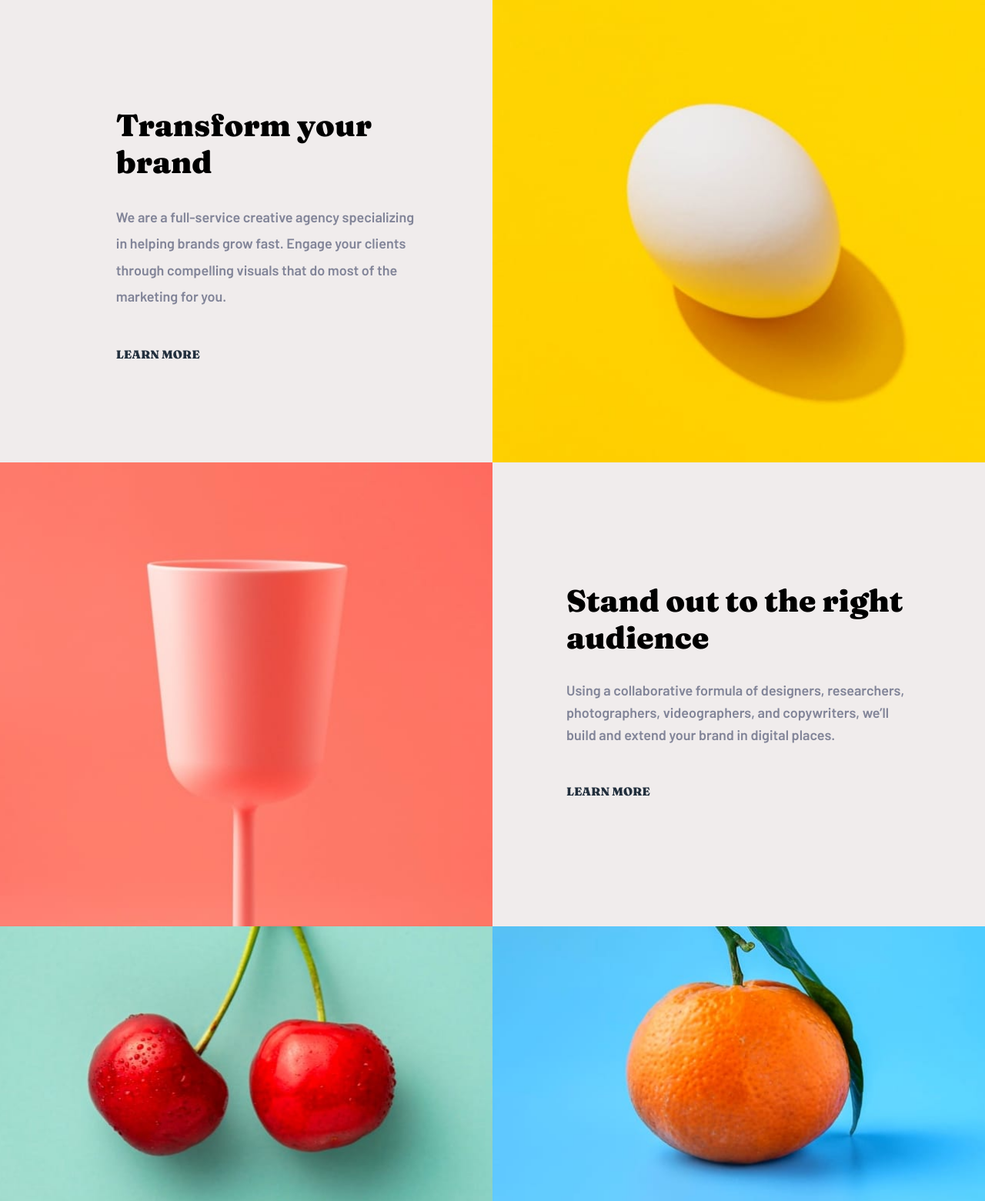
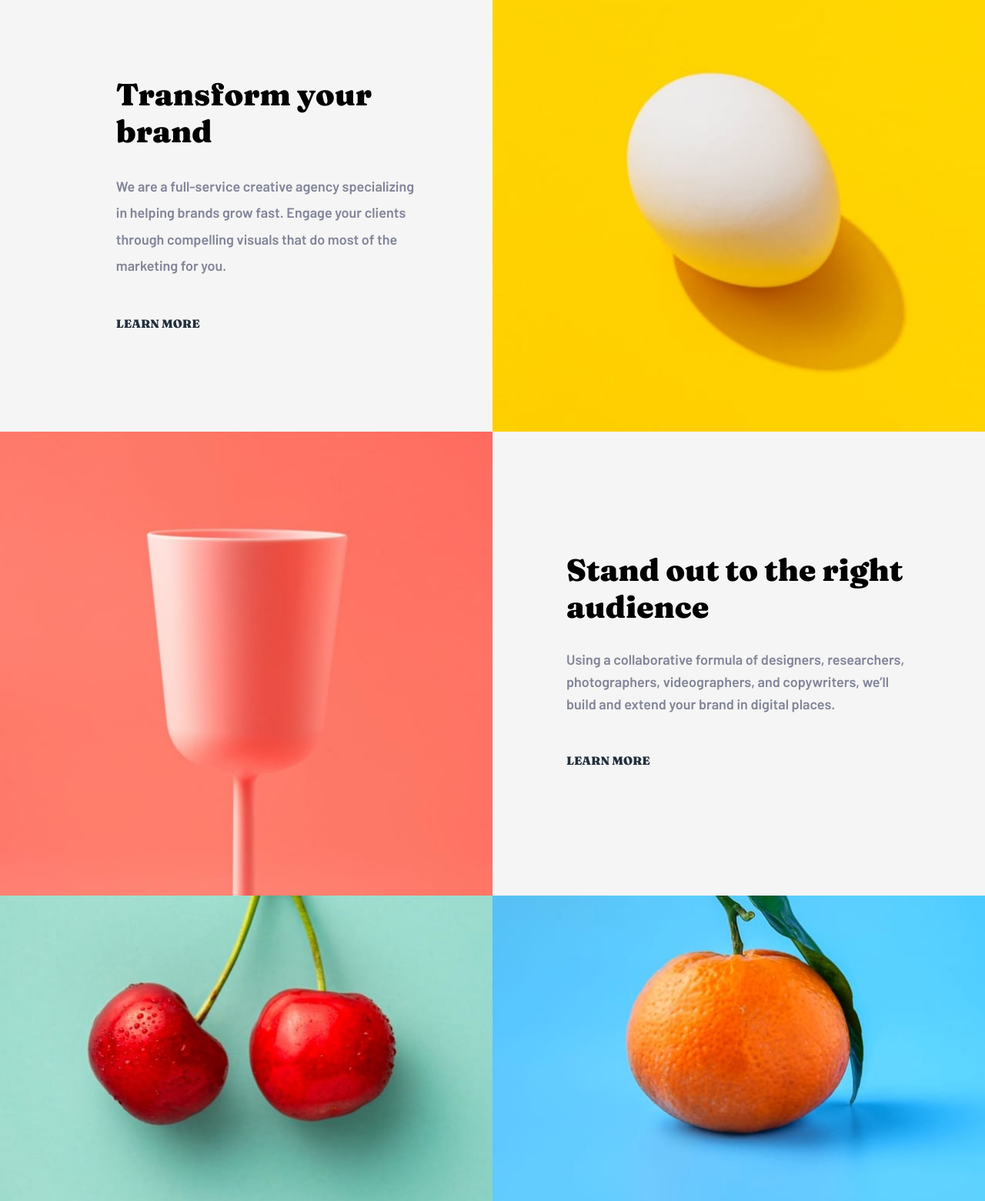
Before and after one commit to RedSquirrrel/sunnyside-agency-landing-page, a plain HTML site: page index.html in a window 1280 px wide. Shown: the part 842-2403 px from the top of the page at 77% size. Drawn offline with Linux system fonts and the light colour scheme.

Commit message:
fixed HTML issues and design

```diff
--- a/css/desktop.css
+++ b/css/desktop.css
@@ -1,6 +1,6 @@
 header {
   background: url('../images/desktop/image-header.jpg') no-repeat center center/cover;
-  height: 840px;
+  height: 800px;
   top: 0;
 }
 
@@ -130,7 +130,7 @@ h1 {
   align-content: center;
 }
 
-h4 {
+h2 {
   text-align: start;
   font-size: 4em;
   font-weight: 400;
--- a/css/style.css
+++ b/css/style.css
@@ -37,7 +37,7 @@ body {
   min-height: 100vh;
   overflow-x: hidden;
   line-height: 1.2;
-  background-color: #f0ecec;
+  background-color: hsl(0, 0%, 96%);
 }
 
 /* header */
@@ -159,7 +159,7 @@ h1 {
   margin: 10rem 3rem 10rem 3rem;
 }
 
-h4 {
+h2 {
   font-size: 2em;
   font-family: var(--fraunces);
   font-weight: 700;
--- a/index.html
+++ b/index.html
@@ -20,9 +20,9 @@
   </head>
 
   <body>
-    <header>
+    <header role="banner">
       <div class="nav-container">
-        <nav>
+        <nav role="navigation">
           <img class="header-logo" src="./images/logo.svg" alt="" />
           <img class="menu-btn" src="./images/icon-hamburger.svg" alt="" />
           <ul>
@@ -41,10 +41,10 @@
       </div>
     </header>
 
-    <section class="brand">
+    <section role="contentinfo" class="brand">
       <div class="brand_left"></div>
       <div class="brand_right">
-        <h4>Transform your brand</h4>
+        <h2>Transform your brand</h2>
         <p class="brand_paragraph">
           We are a full-service creative agency specializing in helping brands grow fast. Engage
           your clients through compelling visuals that do most of the marketing for you.
@@ -55,10 +55,10 @@
       </div>
     </section>
 
-    <section class="audience">
+    <section role="contentinfo" class="audience">
       <div class="audience_left"></div>
       <div class="audience_right">
-        <h4>Stand out to the right audience</h4>
+        <h2>Stand out to the right audience</h2>
         <p class="audience_paragraph">
           Using a collaborative formula of designers, researchers, photographers, videographers, and
           copywriters, we’ll build and extend your brand in digital places.
@@ -67,7 +67,7 @@
       </div>
     </section>
 
-    <section class="graphic_photo">
+    <section role="contentinfo" class="graphic_photo">
       <div class="graphic_left">
         <div class="graphic_text">
           <h4 class="graphic_title">Graphic Design</h4>
@@ -88,7 +88,7 @@
       </div>
     </section>
 
-    <section class="testimonials_section">
+    <section role="contentinfo" class="testimonials_section">
       <h2 class="testimonials_main_title">Client testimonials</h2>
       <div class="testimonials">
         <div class="testimonial">
```
